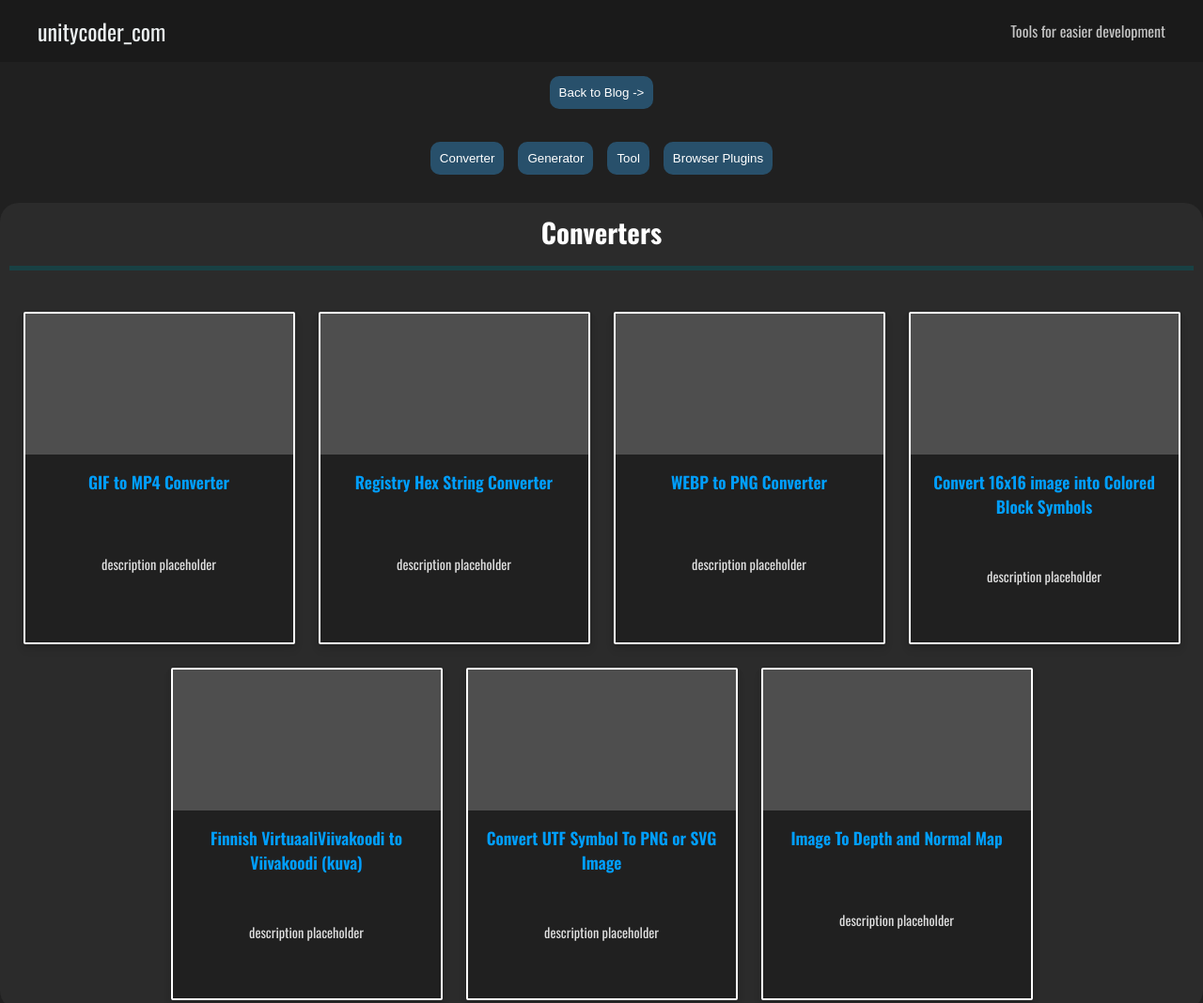
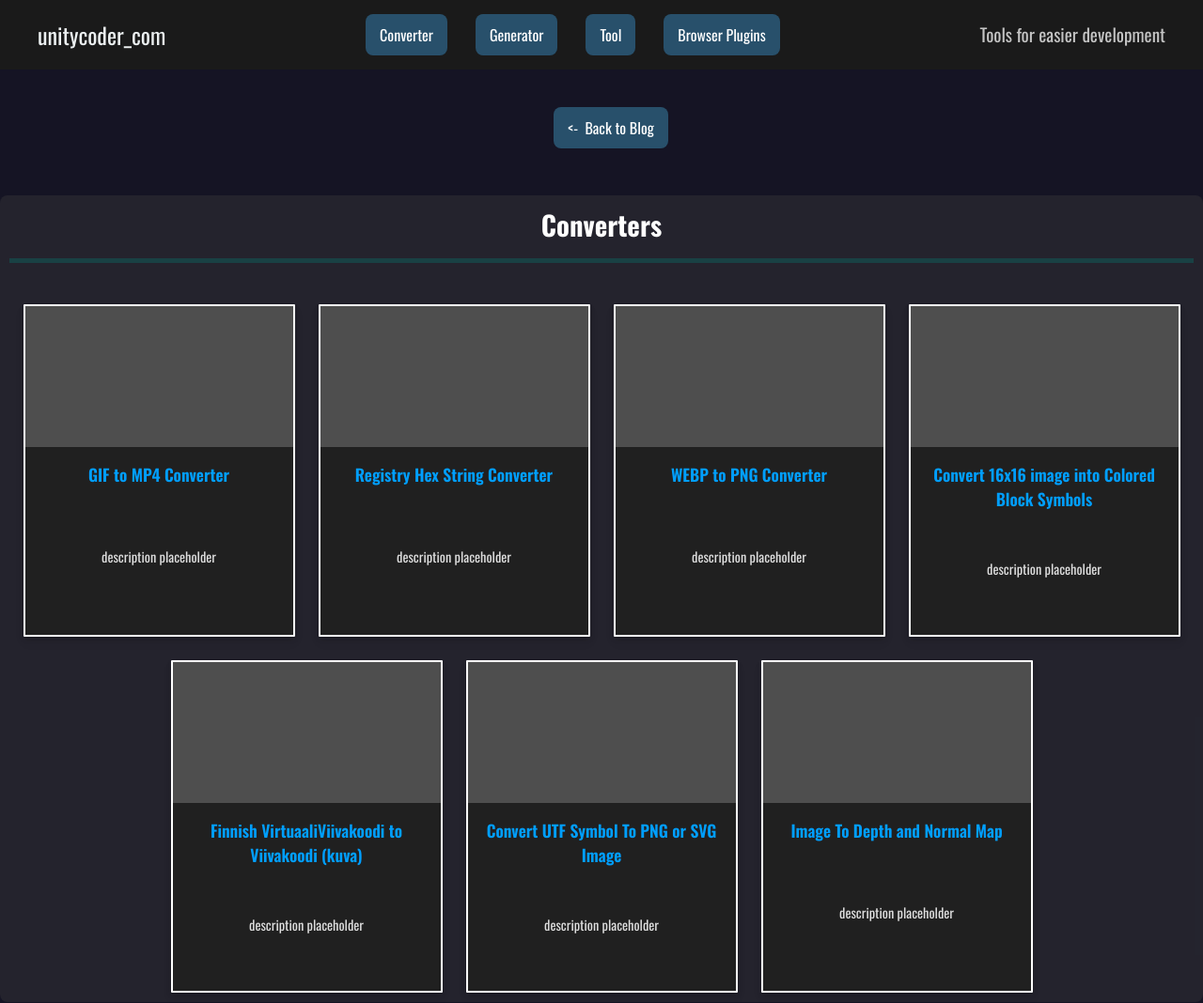
Before and after one commit to rivendo21/unity-devtools, a plain HTML site: page index.html in a window 1280 px wide. Shown: the top 1068 px of the page at 94% size. Drawn offline with nearby package versions, Linux system fonts and the light colour scheme.

Commit message:
some minor changes

```diff
--- a/index.css
+++ b/index.css
@@ -1,17 +1,16 @@
 html {
   scroll-behavior: smooth;
-  scroll-padding-top: 50px;
+  scroll-padding-top: 100px;
 }
 
 body {
   font-family: "Oswald";
   margin: 0;
   padding: 0;
-
   display: flex;
   flex-direction: column;
   align-items: center;
-  background-color: #202020;
+  background-color: #151424;
   color: rgb(255, 255, 255);
 }
 
@@ -21,13 +20,19 @@ h1 {
 }
 
 button {
-  padding: 10px;
+  padding: 10px 15px;
   text-decoration: none;
   color: white;
   background-color: #28506b;
   margin-top: 15px;
+  margin-left: 20px;
   border: none;
-  border-radius: 10px;
+  border-radius: 8px;
+  z-index: 1;
+}
+
+nav + button {
+  margin-top: 40px;
 }
 
 a {
@@ -60,8 +65,8 @@ nav p {
   margin: 0;
   max-width: none;
   text-align: left;
-  font-size: 1rem;
-  line-height: 1;
+  font-size: 1.2rem;
+  line-height: 2;
 }
 
 nav {
@@ -72,15 +77,57 @@ nav {
   align-items: center;
   width: 100%;
   box-sizing: border-box;
+  position: sticky;
+  top: 0;
+  z-index: 1000;
+}
+
+.nav-buttons {
+  display: flex;
+  gap: 30px;
+  z-index: 1001;
+  position: relative;
+}
+
+.nav-buttons a {
+  padding: 10px 15px;
+  text-decoration: none;
+  color: white;
+  background-color: #28506b;
+  border: none;
+  border-radius: 8px;
+  pointer-events: auto;
+  display: inline-block;
+}
+
+.nav-buttons a:hover {
+  background-color: #28506b8f;
+  cursor: pointer;
+}
+
+.btn {
+  padding: 10px 15px;
+  text-decoration: none;
+  color: white;
+  background-color: #28506b;
+  border: none;
+  border-radius: 8px;
+  display: inline-block;
+  margin-top: 15px;
+  margin-left: 20px;
+}
+
+.btn:hover {
+  background-color: #28506b8f;
+  cursor: pointer;
+}
+
+nav + .btn {
+  margin-top: 40px;
 }
 
 .bottom-link {
   margin: 30px;
-  padding: 10px;
-  background-color: #28506b;
-  color: white;
-  border-radius: 10px;
-  text-decoration: none;
 }
 
 .bottom-link:hover {
@@ -128,7 +175,7 @@ p {
   flex-direction: column;
   background-color: #202020;
   color: #ffffff;
-  border-radius: 2px;
+  border-radius: 1px;
   text-decoration: none;
   transition:
     transform 0.2s,
@@ -206,7 +253,7 @@ p {
   justify-content: center;
   background-color: #3d3d3d62;
   padding: 10px;
-  border-radius: 20px;
+  border-radius: 8px;
   gap: 25px;
 }
 
--- a/index.html
+++ b/index.html
@@ -15,15 +15,18 @@
   <body>
     <nav>
       <a href="#" class="logo">unitycoder_com</a>
+      <div class="nav-buttons">
+        <a href="#converter">Converter</a>
+        <a href="#generator">Generator</a>
+        <a href="#tool">Tool</a>
+        <a href="#browser">Browser Plugins</a>
+      </div>
       <p>Tools for easier development</p>
     </nav>
-    <button><a href="https://unitycoder.com/blog/">Back to Blog -></a></button>
-    <div id="grid-buttons">
-      <button><a href="#converter">Converter</a></button>
-      <button><a href="#generator">Generator</a></button>
-      <button><a href="#tool">Tool</a></button>
-      <button><a href="#browser">Browser Plugins</a></button>
-    </div>
+    <a href="https://unitycoder.com/blog/" class="btn"
+      >&lt;- &nbsp;Back to Blog
+    </a>
+    <div id="grid-buttons"></div>
     <div id="grid-main">
       <div id="converter-grid"><h1 id="converter">Converters</h1></div>
       <div id="generator-grid"><h1 id="generator">Generators</h1></div>
@@ -33,8 +36,6 @@
       </div>
     </div>
     <script src="index.js"></script>
-    <button class="bottom-link">
-      <a href="#">Go to Top of the Page 👆</a>
-    </button>
+    <a href="#" class="btn bottom-link">Go to Top of The Page 👆</a>
   </body>
 </html>
--- a/index.js
+++ b/index.js
@@ -1,4 +1,4 @@
-// For the description you will need to add a "description" field to each item in the data array, sane fir the image.
+// For the description you will need to add a "description" field to each item in the data array, same for the image.
 
 const data = [
   {
```
